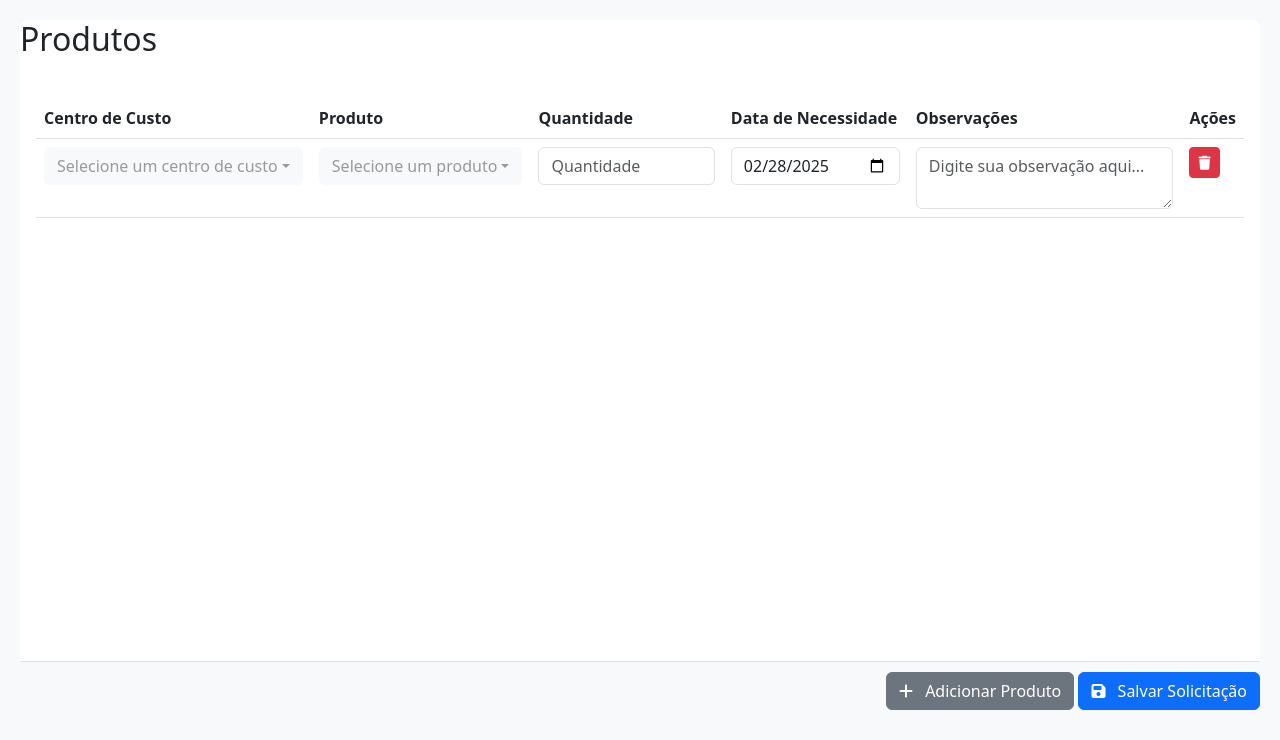
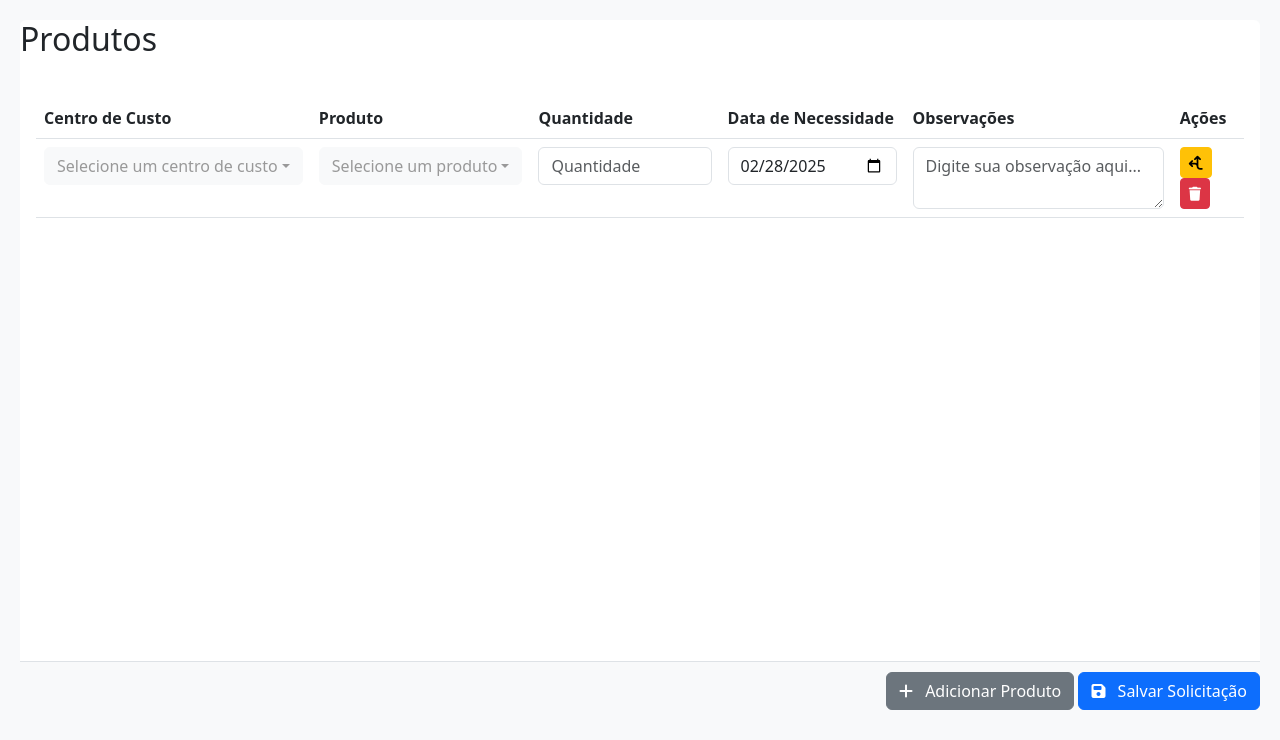
Before and after one commit to gbrit0/solicitacoes, a Django app: page /solicitacoes/cadastrar_solicitacao in a window 1280 px wide. Shown: the part 72-812 px from the top of the page. Run offline with Django 5.2, Linux system fonts and the light colour scheme; the visitor is signed in with stand-in values (Sample User, id 1); data that the repository does not hold is empty.

Commit message:
Adicionando botão de rateio na coluna de Ações do cadastro de solucutação de compras

```diff
--- a/templates/solicitacoes/criar_solicitacao.html
+++ b/templates/solicitacoes/criar_solicitacao.html
@@ -248,6 +248,9 @@
                                         {% endif %}
                                     </td>
                                     <td>
+                                        <button type="button" class="btn btn-warning btn-sm adicionar_rateio">
+                                            <i class="fa-solid fa-arrows-split-up-and-left"></i>
+                                        </button>
                                         <button type="button" class="btn btn-danger btn-sm remove-produto">
                                             <i class="fas fa-trash">{% if form.instance.pk %}{{ form.DELETE }}{% endif %}</i>
                                         </button>
@@ -273,6 +276,9 @@
                                         {{ formset.empty_form.c1_obs }}
                                     </td>
                                     <td>
+                                        <button type="button" class="btn btn-warning btn-sm adicionar_rateio">
+                                            <i class="fa-solid fa-arrows-split-up-and-left"></i>
+                                        </button>
                                         <button type="button" class="btn btn-danger btn-sm remove-produto">
                                             <i class="fas fa-trash"></i>
                                         </button>
```
